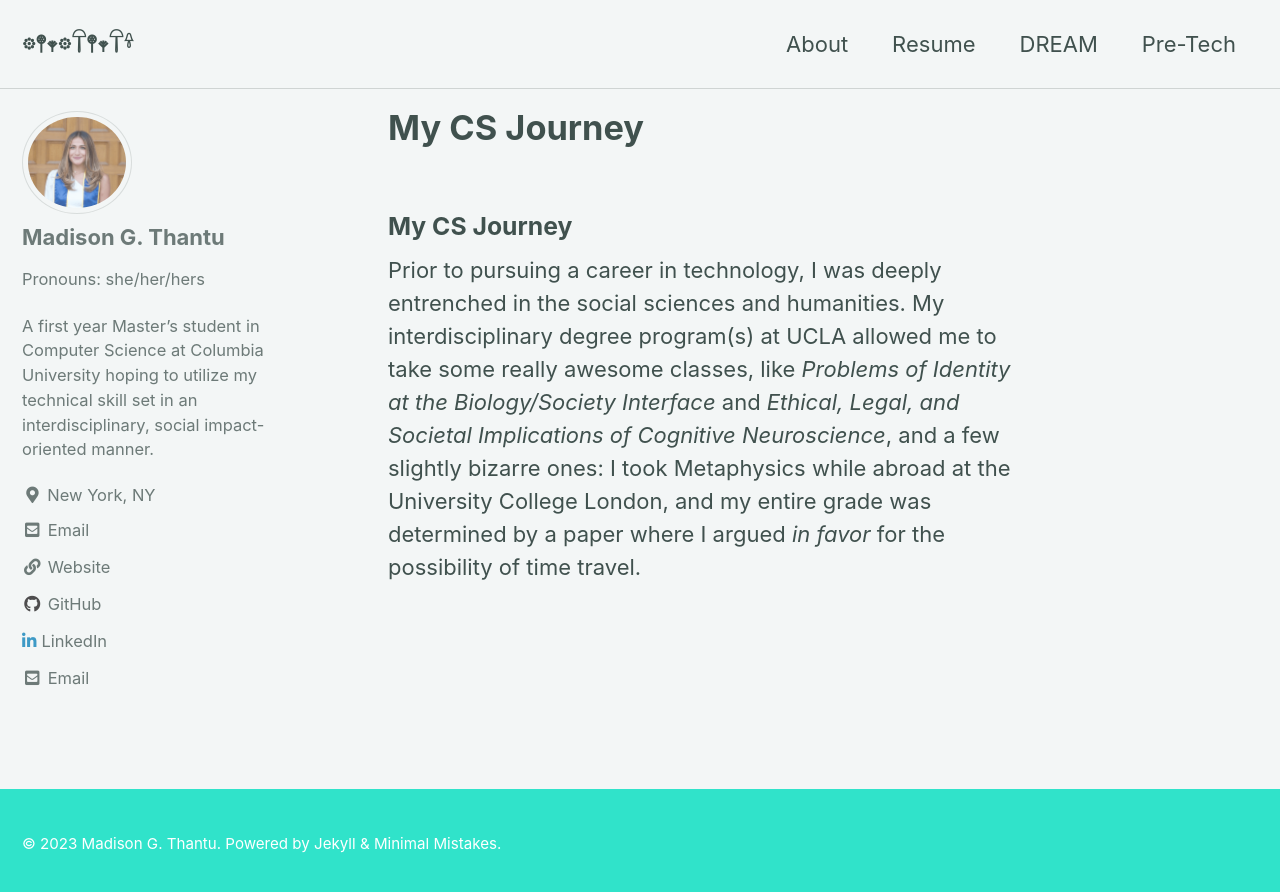
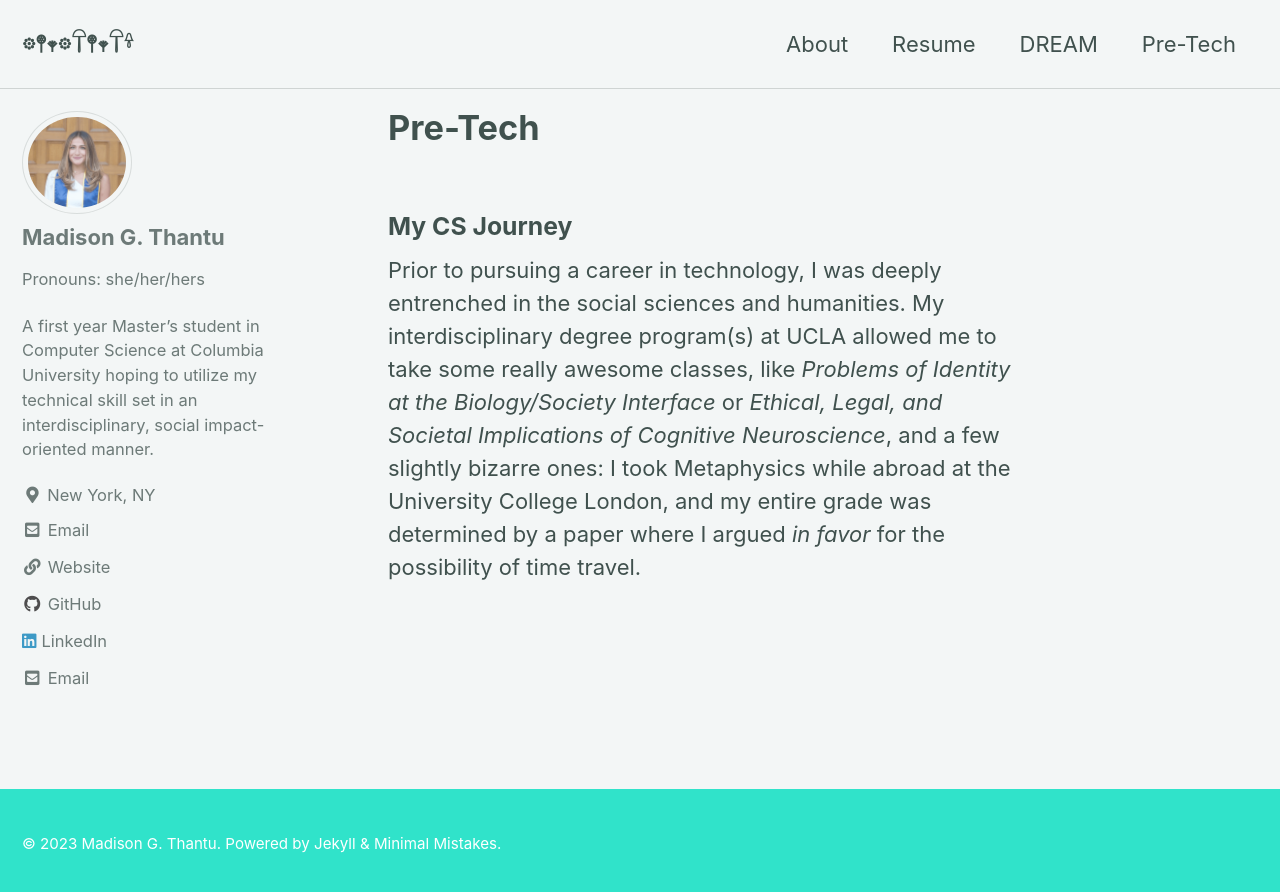
Before and after one commit to madisonthantu/about_mgt, a Jekyll site: the page built from _pages/pre-tech.md, in a window 1280 px wide. Shown: the top 892 px of the page. Built offline with Jekyll 4.4.1, drawn with Linux system fonts in a browser that asks for light colours; cached includes are drawn as plain includes; our own code applies the rules of GitHub Pages for plain Markdown files.

Commit message:
added to pre-tech page

```diff
--- a/_config.yml
+++ b/_config.yml
@@ -121,7 +121,7 @@
       icon: "fab fa-fw fa-github"
       url: "https://github.com/madisonthantu"
     - label: "LinkedIn"
-      icon: "fab fa-linkedin-in"
+      icon: "fab fa-linkedin"
       url: "https://linkedin.com/in/madisonthantu"
 
 # Site Footer
--- a/_pages/pre-tech.md
+++ b/_pages/pre-tech.md
@@ -1,10 +1,10 @@
 ---
 layout: single
-# title: Pre-Tech
+title: Pre-Tech
 author_profile: true
 permalink: /pre-tech/
 ---
 
 ### My CS Journey
 
-Prior to pursuing a career in technology, I was deeply entrenched in the social sciences and humanities. My interdisciplinary degree program(s) at UCLA allowed me to take some really awesome classes, like *Problems of Identity at the Biology/Society Interface* and *Ethical, Legal, and Societal Implications of Cognitive Neuroscience*, and a few slightly bizarre ones: I took Metaphysics while abroad at the University College London, and my entire grade was determined by a paper where I argued *in favor* for the possibility of time travel.
+Prior to pursuing a career in technology, I was deeply entrenched in the social sciences and humanities. My interdisciplinary degree program(s) at UCLA allowed me to take some really awesome classes, like *Problems of Identity at the Biology/Society Interface* or *Ethical, Legal, and Societal Implications of Cognitive Neuroscience*, and a few slightly bizarre ones: I took Metaphysics while abroad at the University College London, and my entire grade was determined by a paper where I argued *in favor* for the possibility of time travel.
```
